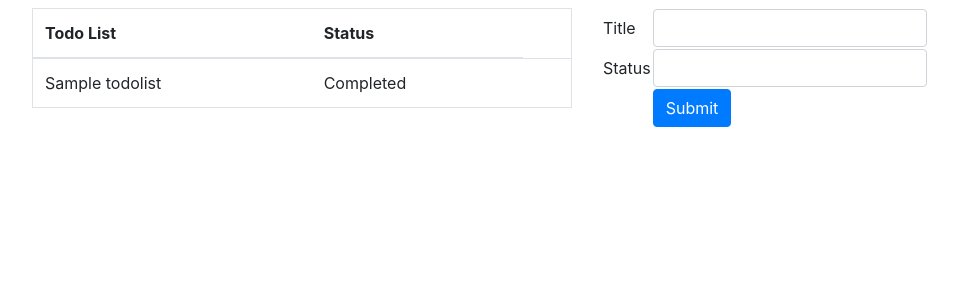
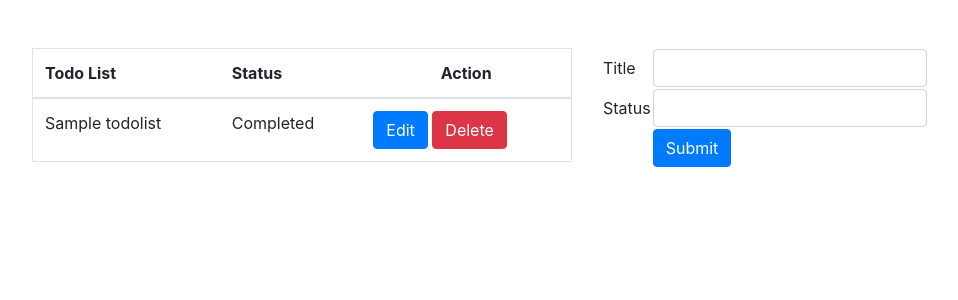
Before and after one commit to Shahed70/mvc-todo, a PHP site: page / in a window 1280 px wide. Shown: the part 80-380 px from the top of the page, without its empty margins (53-1011 px from the left). Run offline with PHP 8.4, Linux system fonts and the light colour scheme; tables that the repository leaves empty or names only in its code hold one stand-in row (values such as "Sample post").

Commit message:
todo delete implemented

```diff
--- a/app/controller/IndexController.php
+++ b/app/controller/IndexController.php
@@ -28,16 +28,14 @@ class IndexController
         }elseif ($instance->uri === '/addTodo'){
             $query->insert($_POST);
 
-        }elseif ($instance->uri === '/edit'){
-         $todo = $query->getTodoById(parse_url($_SERVER['REQUEST_URI'], PHP_URL_QUERY));
-        require './app/views/edit.view.php';
+        }//elseif ($instance->uri === '/edit'){
+        // $todo = $query->getTodoById(parse_url($_SERVER['REQUEST_URI'], PHP_URL_QUERY));
+        //require './app/views/edit.view.php';
 
-        }elseif ($instance->uri === '/update'){
-            $query->update($_POST);
-          echo 'update';
+       // } //elseif ($instance->uri === '/delete'){
+           // $query->delete(parse_url($_SERVER['REQUEST_URI'], PHP_URL_QUERY));
 
-
-           }
+        //   }
 
     }
 }
--- a/app/model/DB.php
+++ b/app/model/DB.php
@@ -2,9 +2,9 @@
 
 class DB
 {
-    protected $dsn = 'mysql:host=localhost;dbname=todos';
+    protected $dsn = 'mysql:host=localhost;dbname=mvc-todo';
     protected $username = 'root';
-    protected $password = 'root';
+    protected $password = '';
     public $pdo;
 
     public function __construct()
--- a/app/model/Query.php
+++ b/app/model/Query.php
@@ -57,4 +57,17 @@ class Query
             echo 'Something went wrong';
         }
     }
+
+    public function delete($id)
+    {
+        $id = explode('=', $id)[1];
+        $statement = $this->conn->prepare('DELETE FROM todolist Where id =:todoid');
+        $result = $statement->execute(['todoid' => $id]);
+
+        if ($result) {
+            header('location:/');
+        } else {
+            echo 'Something went wrong';
+        }
+    }
 }
--- a/app/views/index.view.php
+++ b/app/views/index.view.php
@@ -1,6 +1,6 @@
 <?php require 'header.view.php' ?>
 
-<div class="container">
+<div class="container my-5">
         <div class="row">
                 <div class="col-md-6">
                         <table class="table border">
@@ -8,7 +8,7 @@
                                         <tr>
                                                 <th>Todo List</th>
                                                 <th>Status</th>
-
+                                                <th colspan="2" class="text-center">Action</th>
                                         </tr>
                                 </thead>
                                 <tbody>
@@ -17,8 +17,9 @@
                                                         <td><?= $todo->title ?></td>
                                                         <td><?= $todo->completed ? 'Completed' : 'Uncomplete'  ?></td>
                                                         <td>
-                                                          <!-- <a class="btn btn-primary" href="/edit?id=<?=  $todo->id ?>">Edit</a>
-                                                        </td> -->
+                                                          <a class="btn btn-primary" href="/edit?id=<?=  $todo->id ?>">Edit</a>
+                                                            <a class="btn btn-danger" href="/delete?id=<?=  $todo->id ?>">Delete</a>
+                                                        </td>
                                                 </tr>
                                         <?php endforeach ?>
                                 </tbody>
@@ -40,7 +41,7 @@
                                                         <td>Status</td>
                                                         <td>
                                                                 <div class="input-group">
-                                                                        <input name="status" type="number" required class="form-control">
+                                                                        <input name="status" min="0" max="1" type="number" required class="form-control">
                                                                 </div>
                                                         </td>
                                                 </tr>
```
Also changed, not shown: app/views/about.view.php (+7 -0 lines).
